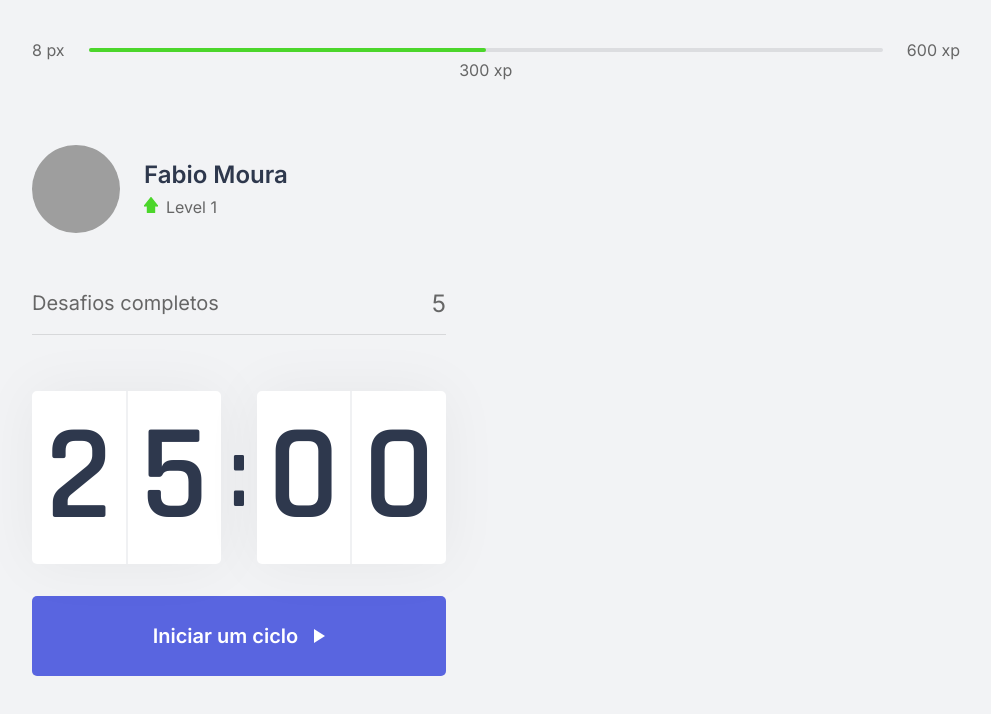
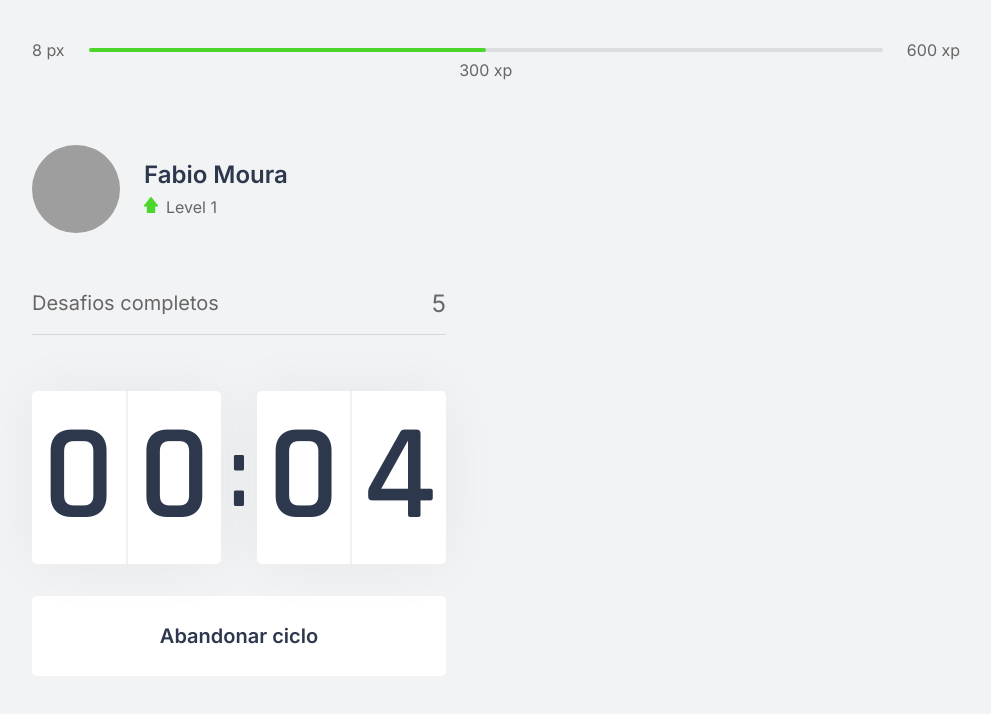
Before and after one commit to fabiomoura-m/moveit, a Next.js app: page / in a window 1280 px wide. Both pictures are taken after a click on the button "Iniciar um ciclo". Shown: the top 714 px of the page, without its empty margins (144-1135 px from the left). Built offline with nearby package versions, Linux system fonts and the light colour scheme; grey boxes are pictures that could not be loaded.

Commit message:
feat: implemented the logic part of the counter
Finish the Countdownd component with its features

```diff
--- a/src/componentes/Countdown.tsx
+++ b/src/componentes/Countdown.tsx
@@ -1,23 +1,84 @@
+import { useEffect, useState } from 'react';
 import styles from '../styles/components/Countdown.module.css';
 
+let countdownTimeout: NodeJS.Timeout;
+
 export function Countdown() {
+    const [time, setTime] = useState(0.1 * 60);
+    const [isActive, setIsActive] = useState(false);
+    const [hasFinished, setHasFinished] = useState(false);
+
+    const minutes = Math.floor(time / 60);
+    const seconds = time % 60;
+
+    const [minuteLeft, minuteRight] = String(minutes)
+        .padStart(2, '0')
+        .split('');
+
+    const [secondLeft, secondRight] = String(seconds)
+        .padStart(2, '0')
+        .split('');
+
+    function startCountdown() {
+        setIsActive(true);
+    }
+    function resetCountdown() {
+        clearTimeout(countdownTimeout);
+        setIsActive(false);
+        setTime(0.1 * 60);
+    }
+
+    useEffect(() => {
+        if (isActive && time > 0) {
+            countdownTimeout = setTimeout(() => {
+                setTime(state => state - 1);
+            }, 1000);
+        } else if (isActive && time === 0) {
+            setHasFinished(true);
+            setIsActive(false);
+        }
+    }, [isActive, time]);
+
     return (
         <div>
             <div className={styles.countdownContainer}>
                 <div>
-                    <span>2</span>
-                    <span>5</span>
+                    <span>{minuteLeft}</span>
+                    <span>{minuteRight}</span>
                 </div>
                 <span>:</span>
                 <div>
-                    <span>0</span>
-                    <span>0</span>
+                    <span>{secondLeft}</span>
+                    <span>{secondRight}</span>
                 </div>
             </div>
-            <button type="button" className={styles.countdownButton}>
-                Iniciar um ciclo
-                <img src="icons/arrow-right.svg" alt="" />
-            </button>
+
+            {hasFinished ? (
+                <button disabled className={styles.countdownButton}>
+                    Ciclo encerrado
+                </button>
+            ) : (
+                <>
+                    {isActive ? (
+                        <button
+                            type="button"
+                            className={`${styles.countdownButton} ${styles.countdownButtonActive}`}
+                            onClick={resetCountdown}
+                        >
+                            Abandonar ciclo
+                        </button>
+                    ) : (
+                        <button
+                            type="button"
+                            className={styles.countdownButton}
+                            onClick={startCountdown}
+                        >
+                            Iniciar um ciclo
+                            <img src="icons/arrow-right.svg" alt="" />
+                        </button>
+                    )}
+                </>
+            )}
         </div>
     );
 }
--- a/src/styles/components/Countdown.module.css
+++ b/src/styles/components/Countdown.module.css
@@ -56,6 +56,22 @@
     transition: background-color 0.2s;
 }
 
-.countdownButton:hover {
+.countdownButton:not(:disabled):hover {
     background-color: var(--blue-dark);
 }
+
+.countdownButtonActive {
+    background-color: var(--white);
+    color: var(--title);
+}
+
+.countdownButtonActive:not(:disabled):hover {
+    background-color: var(--red);
+    color: var(--white);
+}
+
+.countdownButton:disabled {
+    background-color: var(--white);
+    color: var(--text);
+    cursor: not-allowed;
+}
```
